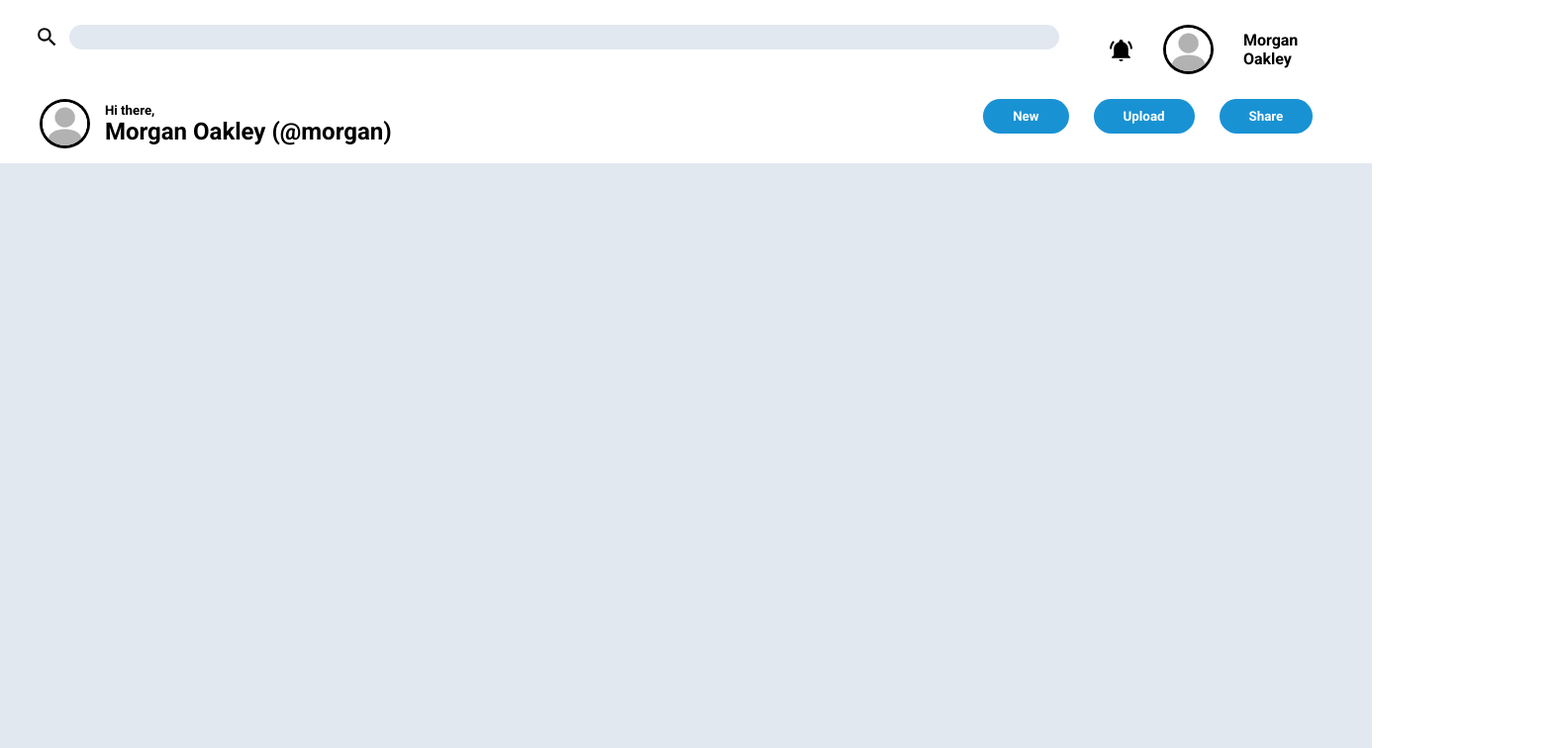
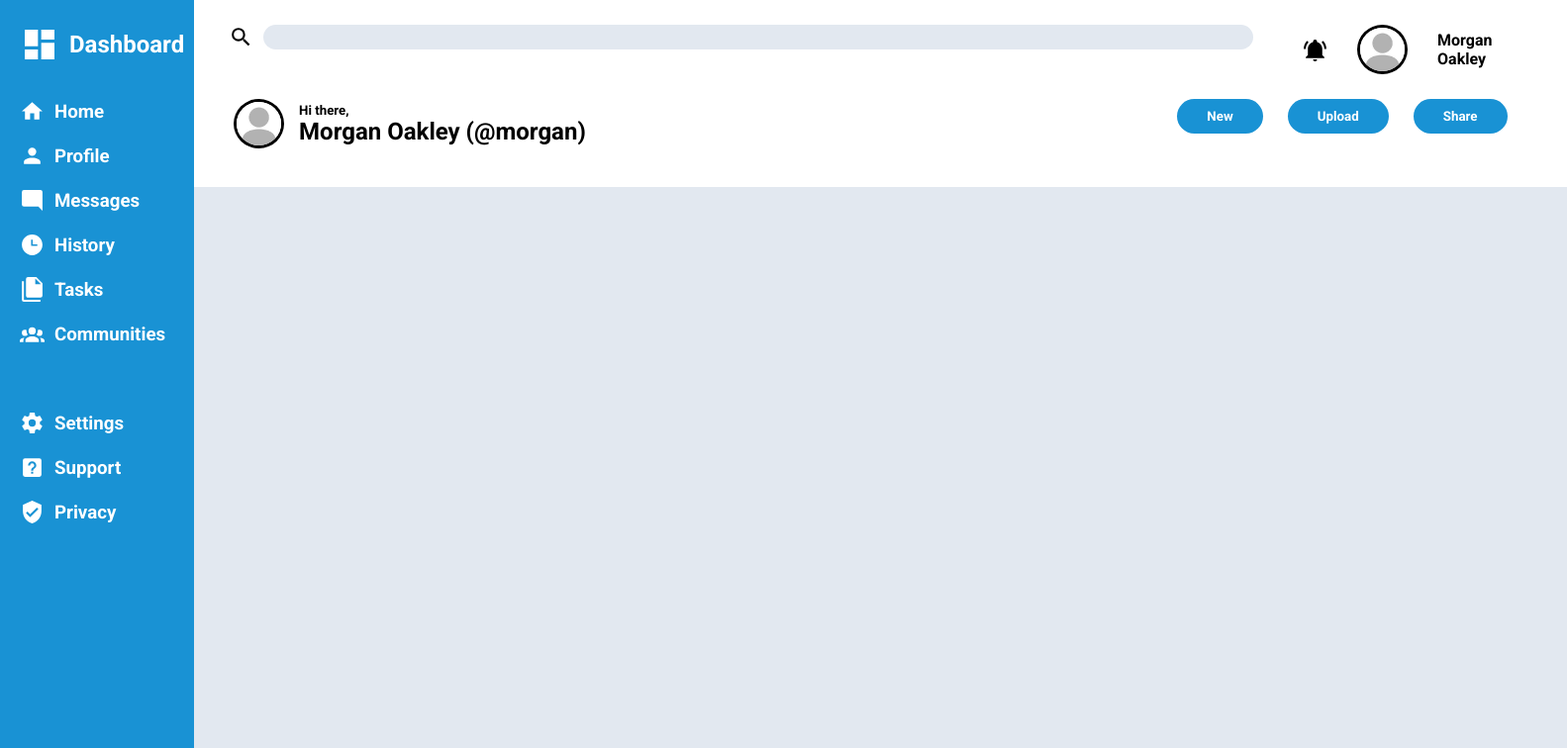
Before and after one commit to Pezerin/admin-dashboard, a plain HTML site: page index.html in a window 1280 px wide. Shown: the top 756 px of the page at 99% size, 1583 px wide, since content can reach past the window. Drawn offline with Linux system fonts and the light colour scheme.

Commit message:
Completed the sidebar filled with the different pages of the dashboard

```diff
--- a/index.html
+++ b/index.html
@@ -41,7 +41,46 @@
         </div>
 
         <div class="sidebar">
-
+            <div class="dashboard">
+                <img src="icons/view-dashboard.svg" alt="Dashboard" height="40px">
+                <h2>Dashboard</h2>
+            </div>
+            <div>
+                <img src="icons/home.svg" alt="Home" height="25px">
+                <h3>Home</h3>
+            </div>
+            <div>
+                <img src="icons/account.svg" alt="Profile" height="25px">
+                <h3>Profile</h3>
+            </div>
+            <div>
+                <img src="icons/message-reply.svg" alt="Messages" height="25px">
+                <h3>Messages</h3>
+            </div>
+            <div>
+                <img src="icons/clock-time-three.svg" alt="History" height="25px">
+                <h3>History</h3>
+            </div>
+            <div>
+                <img src="icons/file-multiple.svg" alt="Tasks" height="25px">
+                <h3>Tasks</h3>
+            </div>
+            <div>
+                <img src="icons/account-group.svg" alt="Communities" height="25px">
+                <h3>Communities</h3>
+            </div>
+            <div class="settings">
+                <img src="icons/cog.svg" alt="Settings" height="25px">
+                <h3>Settings</h3>
+            </div>
+            <div class="support">
+                <img src="icons/help-box.svg" alt="Support" height="25px">
+                <h3>Support</h3>
+            </div>
+            <div class="privacy">
+                <img src="icons/shield-check.svg" alt="Privacy" height="25px">
+                <h3>Privacy</h3>
+            </div>
         </div>
 
         <div class="content">
--- a/styles.css
+++ b/styles.css
@@ -97,6 +97,33 @@
 .sidebar {
     background-color: #1992D4;
     grid-row: 1 / 3;
+    display: grid;
+    grid-template-rows: 2fr repeat(11, 1fr) 8fr;
+}
+
+.sidebar div {
+    display: flex;
+    align-items: center;
+    color: white;
+    margin: 10px;
+    margin-left: 20px;
+}
+
+.sidebar div img {
+    filter: invert(100%) sepia(0%) saturate(7428%) hue-rotate(55deg) brightness(99%) contrast(104%);
+    margin-right: 10px;
+}
+
+.settings {
+    grid-row: 9 / 10;
+}
+
+.support {
+    grid-row: 10 / 11;
+}
+
+.privacy {
+    grid-row: 11 / 12;
 }
 
 .content {
```
